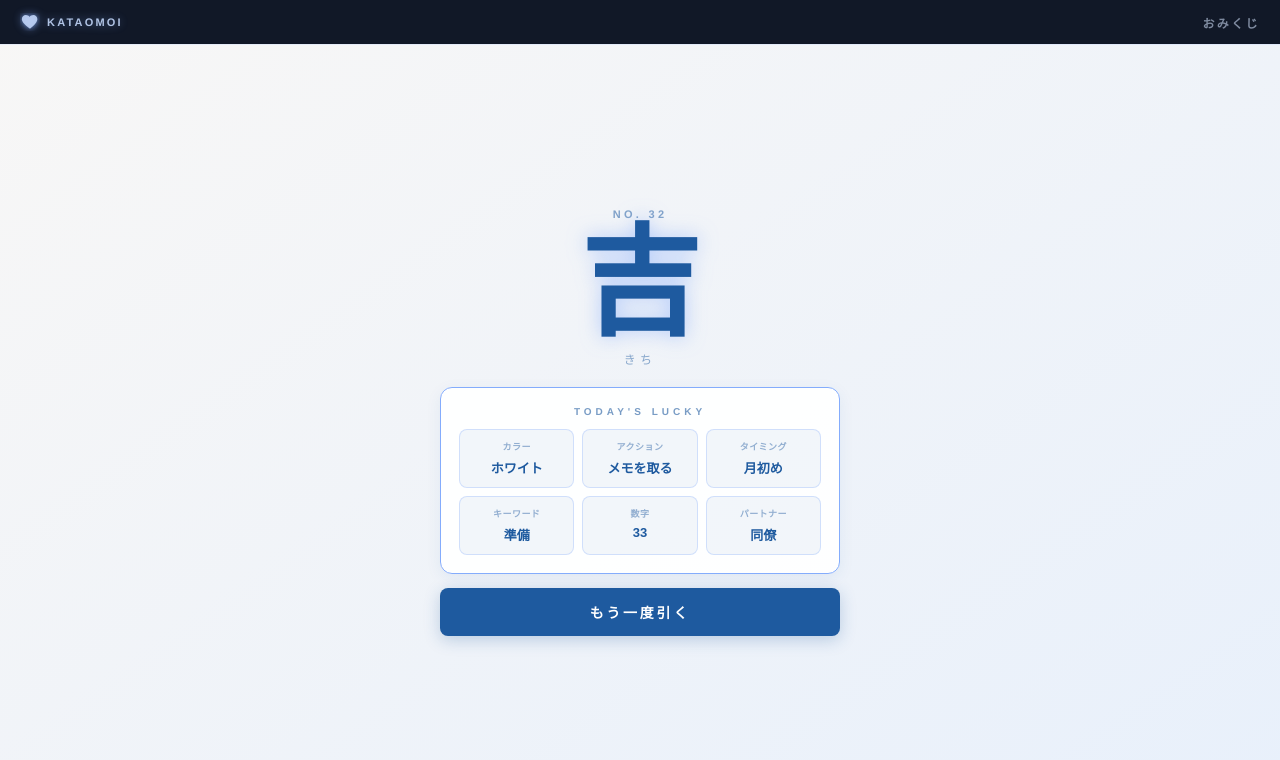
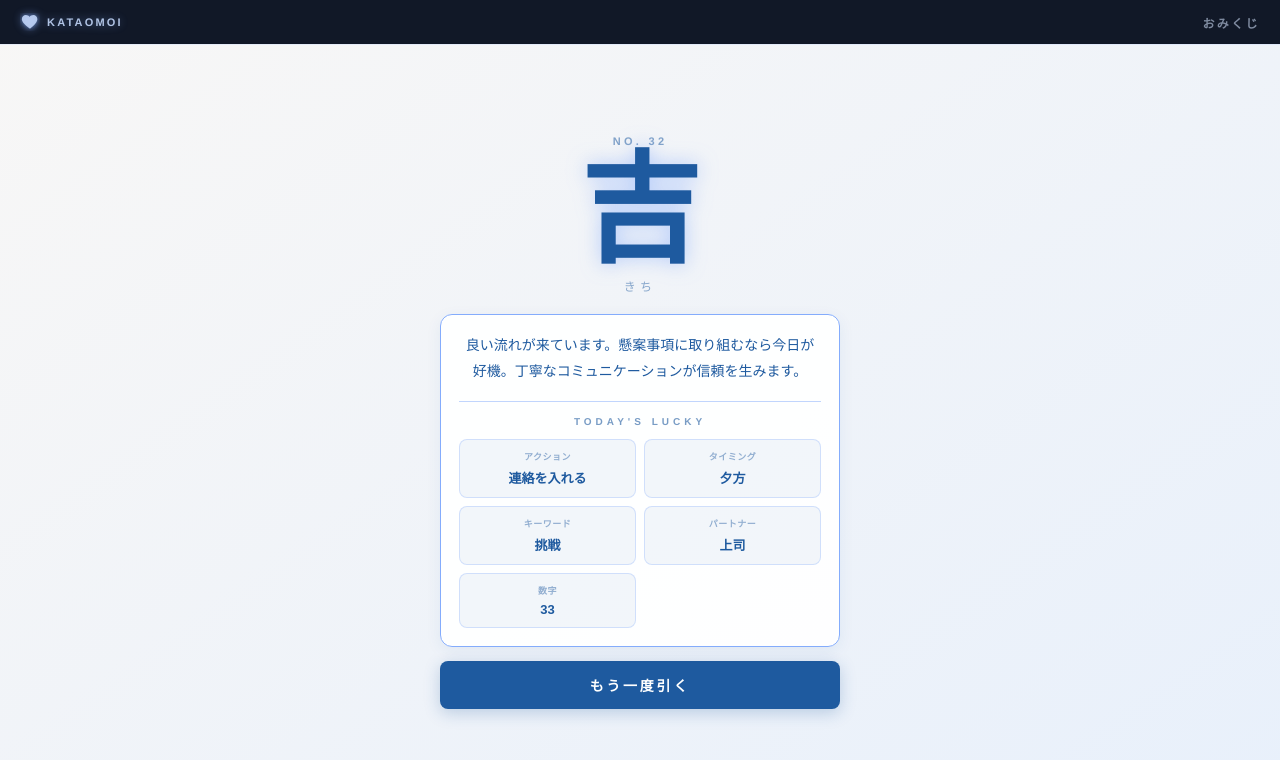
Before and after one commit to Rio2Ryo/omikuji-app, a Next.js app: page / in a window 1280 px wide. Shown: the top 760 px of the page. Built offline with nearby package versions, Linux system fonts and the light colour scheme.

Commit message:
✏️ 仕事系メッセージ追加・ラッキーアイテム5→4項目・2列グリッド

```diff
--- a/src/app/page.tsx
+++ b/src/app/page.tsx
@@ -12,21 +12,20 @@ const K = {
 }
 
 const LUCKY_ITEMS = [
-  { category: 'カラー', items: ['ネイビー', 'ホワイト', 'グレー', 'ブラック', '濃紺', 'ゴールド', 'シルバー', 'ボルドー'] },
   { category: 'アクション', items: ['提案する', '連絡を入れる', '早起きする', 'メモを取る', '断捨離する', '挨拶を丁寧に', '先手を打つ', '確認する'] },
   { category: 'タイミング', items: ['午前中', '会議前', '昼休み', '夕方', '月曜日', '週末前', '月初め', '期末前'] },
   { category: 'キーワード', items: ['準備', '整理', '発信', '相談', '決断', '継続', '挑戦', '信頼'] },
+  { category: 'パートナー', items: ['上司', '同僚', '部下', 'クライアント', '取引先', 'メンター', 'チーム全員', '自分自身'] },
   { category: '数字', items: ['1', '3', '7', '8', '11', '17', '21', '33'] },
-  { category: 'パートナー', items: ['上司', '同僚', '部下', 'クライアント', '取引先', 'メンター', 'チーム全員', '自分自身'] },
 ]
 
 const FORTUNES = [
-  { id: 'daikichi', result: '大吉', reading: 'だいきち', resultColor: '#b8600a', bg: 'linear-gradient(145deg, #fff8ed 0%, #ffefc0 50%, #ffd878 100%)', cardBg: 'rgba(255,255,255,0.93)', cardBorder: '#f0c040', accent: '#d4820a', shimmer: 'shimmerGold', anim: 'scaleIn 0.45s cubic-bezier(0.34,1.8,0.64,1) forwards' },
-  { id: 'kichi', result: '吉', reading: 'きち', resultColor: K.blue, bg: `linear-gradient(145deg, ${K.bg} 0%, #e8f0fb 100%)`, cardBg: 'rgba(255,255,255,0.93)', cardBorder: K.light, accent: K.blue, shimmer: 'shimmerBlue', anim: 'scaleIn 0.45s cubic-bezier(0.34,1.56,0.64,1) forwards' },
-  { id: 'chukichi', result: '中吉', reading: 'ちゅうきち', resultColor: '#2a7a40', bg: 'linear-gradient(145deg, #f0f8f2 0%, #d8f0e0 100%)', cardBg: 'rgba(255,255,255,0.93)', cardBorder: '#80c890', accent: '#2a7a40', shimmer: 'shimmerBlue', anim: 'scaleIn 0.45s cubic-bezier(0.34,1.56,0.64,1) forwards' },
-  { id: 'shokichi', result: '小吉', reading: 'しょうきち', resultColor: '#1a70a0', bg: 'linear-gradient(145deg, #f0f6fa 0%, #d8ecf8 100%)', cardBg: 'rgba(255,255,255,0.93)', cardBorder: '#70b8d8', accent: '#1a70a0', shimmer: 'shimmerBlue', anim: 'scaleIn 0.45s cubic-bezier(0.34,1.56,0.64,1) forwards' },
-  { id: 'suekichi', result: '末吉', reading: 'すえきち', resultColor: '#7040a0', bg: 'linear-gradient(145deg, #f6f2fc 0%, #ead8f4 100%)', cardBg: 'rgba(255,255,255,0.93)', cardBorder: '#b890d8', accent: '#7040a0', shimmer: 'shimmerBlue', anim: 'scaleIn 0.45s cubic-bezier(0.34,1.56,0.64,1) forwards' },
-  { id: 'kyo', result: '凶', reading: 'きょう', resultColor: '#707880', bg: `linear-gradient(145deg, ${K.dark} 0%, #1a2030 100%)`, cardBg: 'rgba(30,36,50,0.95)', cardBorder: '#3a4050', accent: '#8090a8', shimmer: 'shimmerGray', anim: 'sadDrop 0.6s cubic-bezier(0.22,1,0.36,1) forwards' },
+  { id: 'daikichi', result: '大吉', reading: 'だいきち', message: '絶好調の運気。今日は思い切った提案や決断が吉。あなたのアイデアが周囲を動かす日です。自信を持って前に出ましょう。', resultColor: '#b8600a', bg: 'linear-gradient(145deg, #fff8ed 0%, #ffefc0 50%, #ffd878 100%)', cardBg: 'rgba(255,255,255,0.93)', cardBorder: '#f0c040', accent: '#d4820a', shimmer: 'shimmerGold', anim: 'scaleIn 0.45s cubic-bezier(0.34,1.8,0.64,1) forwards' },
+  { id: 'kichi', result: '吉', reading: 'きち', message: '良い流れが来ています。懸案事項に取り組むなら今日が好機。丁寧なコミュニケーションが信頼を生みます。', resultColor: K.blue, bg: `linear-gradient(145deg, ${K.bg} 0%, #e8f0fb 100%)`, cardBg: 'rgba(255,255,255,0.93)', cardBorder: K.light, accent: K.blue, shimmer: 'shimmerBlue', anim: 'scaleIn 0.45s cubic-bezier(0.34,1.56,0.64,1) forwards' },
+  { id: 'chukichi', result: '中吉', reading: 'ちゅうきち', message: '着実な一歩が実を結ぶ日。大きな動きより、目の前の仕事を丁寧に仕上げることが評価につながります。', resultColor: '#2a7a40', bg: 'linear-gradient(145deg, #f0f8f2 0%, #d8f0e0 100%)', cardBg: 'rgba(255,255,255,0.93)', cardBorder: '#80c890', accent: '#2a7a40', shimmer: 'shimmerBlue', anim: 'scaleIn 0.45s cubic-bezier(0.34,1.56,0.64,1) forwards' },
+  { id: 'shokichi', result: '小吉', reading: 'しょうきち', message: '小さな積み重ねが信頼を作ります。今日は自分から連絡を入れたり、準備を整えるのに最適な日です。', resultColor: '#1a70a0', bg: 'linear-gradient(145deg, #f0f6fa 0%, #d8ecf8 100%)', cardBg: 'rgba(255,255,255,0.93)', cardBorder: '#70b8d8', accent: '#1a70a0', shimmer: 'shimmerBlue', anim: 'scaleIn 0.45s cubic-bezier(0.34,1.56,0.64,1) forwards' },
+  { id: 'suekichi', result: '末吉', reading: 'すえきち', message: '今は仕込みの時期。焦って結果を求めず、関係を温め・スキルを磨くことに集中しましょう。必ず芽が出ます。', resultColor: '#7040a0', bg: 'linear-gradient(145deg, #f6f2fc 0%, #ead8f4 100%)', cardBg: 'rgba(255,255,255,0.93)', cardBorder: '#b890d8', accent: '#7040a0', shimmer: 'shimmerBlue', anim: 'scaleIn 0.45s cubic-bezier(0.34,1.56,0.64,1) forwards' },
+  { id: 'kyo', result: '凶', reading: 'きょう', message: '今日は慎重に。新しい提案や大きな決断は先送りが賢明です。足元を固め、準備を見直す日にしましょう。嵐の後には必ず晴れ間が待っています。', resultColor: '#707880', bg: `linear-gradient(145deg, ${K.dark} 0%, #1a2030 100%)`, cardBg: 'rgba(30,36,50,0.95)', cardBorder: '#3a4050', accent: '#8090a8', shimmer: 'shimmerGray', anim: 'sadDrop 0.6s cubic-bezier(0.22,1,0.36,1) forwards' },
 ]
 
 function getLucky() {
@@ -436,17 +435,23 @@ export default function OmikujiApp() {
               }}>
                 {!isKyo ? (
                   <>
+                    <p style={{
+                      fontSize: '14px', lineHeight: '1.85', color: currentFortune.accent,
+                      marginBottom: '16px', textAlign: 'center',
+                      fontFamily: "'Hiragino Mincho ProN', 'Yu Mincho', serif",
+                    }}>{currentFortune.message}</p>
+                    <div style={{ borderTop: `1px solid ${currentFortune.cardBorder}80`, paddingTop: '14px' }}>
                       <div style={{
                         textAlign: 'center', fontSize: '10px', fontWeight: '700',
                         letterSpacing: '0.4em', marginBottom: '12px',
                         color: `${currentFortune.accent}99`,
                         fontFamily: "'Helvetica Neue', Arial, sans-serif",
                       }}>TODAY&apos;S LUCKY</div>
-                    <div style={{ display: 'grid', gridTemplateColumns: '1fr 1fr 1fr', gap: '8px' }}>
+                      <div style={{ display: 'grid', gridTemplateColumns: '1fr 1fr', gap: '8px' }}>
                         {luckyItems.map(item => (
                           <div key={item.category} style={{
                             background: isDaikichi ? 'rgba(255,200,0,0.07)' : `${currentFortune.accent}0d`,
-                          borderRadius: '8px', padding: '10px 6px', textAlign: 'center',
+                            borderRadius: '8px', padding: '10px 8px', textAlign: 'center',
                             border: `1px solid ${currentFortune.cardBorder}50`,
                           }}>
                             <div style={{ fontSize: '9px', color: `${currentFortune.accent}75`, marginBottom: '5px', fontWeight: '600', letterSpacing: '0.05em', fontFamily: "'Helvetica Neue', Arial, sans-serif" }}>{item.category}</div>
@@ -454,13 +459,14 @@ export default function OmikujiApp() {
                           </div>
                         ))}
                       </div>
+                    </div>
                   </>
                 ) : (
                   <div style={{ textAlign: 'center' }}>
-                    <div style={{ fontSize: '10px', fontWeight: '700', letterSpacing: '0.4em', color: 'rgba(160,175,200,0.55)', marginBottom: '14px', fontFamily: "'Helvetica Neue', Arial, sans-serif" }}>TODAY&apos;S MESSAGE</div>
-                    <p style={{ fontSize: '14px', color: 'rgba(190,200,215,0.85)', lineHeight: '1.9' }}>
-                      今は耐える時。慎重に行動することで、<br />必ず光が差し込んできます。
-                    </p>
+                    <p style={{
+                      fontSize: '14px', color: 'rgba(190,200,215,0.85)', lineHeight: '1.9',
+                      fontFamily: "'Hiragino Mincho ProN', 'Yu Mincho', serif",
+                    }}>{currentFortune.message}</p>
                   </div>
                 )}
               </div>
```
Lines whose indentation alone changed are shown as unchanged.
